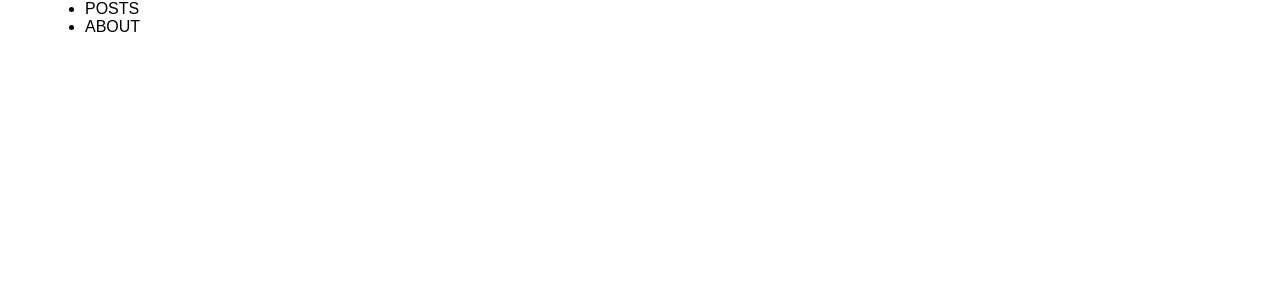
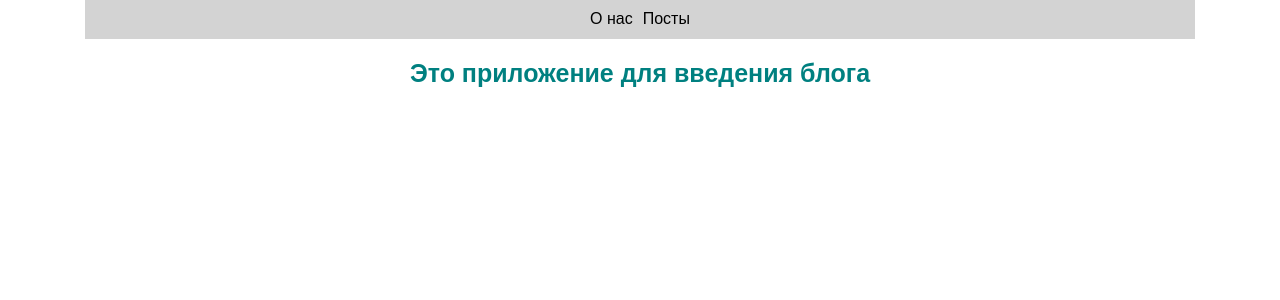
Before and after one commit to alpnstar/blog-platform, a React app: page / in a window 1280 px wide. Before the commit this address had no page. Shown: the top 300 px of the page. Built offline with nearby package versions, Linux system fonts and the light colour scheme.

Commit message:
react-router-added

```diff
--- a/src/App.jsx
+++ b/src/App.jsx
@@ -1,18 +1,21 @@
 import "./scss/style.scss";
 import React from "react";
-import {BrowserRouter, Route, Routes} from "react-router-dom";
+import {BrowserRouter, Navigate, Route, Routes} from "react-router-dom";
 import NavBar from "./components/UI/NavBar/NavBar";
 import About from "./pages/About";
 import Posts from "./pages/Posts";
+import Error from "./pages/Error";
 
 const App = () => {
     return (
         <div className='app'>
-            <NavBar/>
             <BrowserRouter>
+                <NavBar/>
                 <Routes>
-                    <Route path="/About" element={<About/>}/>
+                    <Route path="/" element={<About/>}/>
                     <Route path="/Posts" element={<Posts/>}/>
+                    <Route path="/Error" element={<Error/>}/>
+                    <Route path="/*" element={<Error/>}/>
                 </Routes>
             </BrowserRouter>
         </div>
--- a/src/components/UI/NavBar/NavBar.jsx
+++ b/src/components/UI/NavBar/NavBar.jsx
@@ -1,13 +1,13 @@
 import React from 'react';
-import './navBar.scss';
+import {Link} from "react-router-dom";
 
 const NavBar = () => {
     return (
         <div className='nav-bar'>
             <div className="nav-bar__wrapper">
                 <ul>
-                    <li>POSTS</li>
-                    <li>ABOUT</li>
+                    <li><Link to='/'>О нас</Link></li>
+                    <li><Link to='/Posts'>Посты</Link></li>
                 </ul>
             </div>
         </div>
--- a/src/components/UI/NavBar/navBar.scss
+++ b/src/components/UI/NavBar/navBar.scss
@@ -1,5 +1,21 @@
 .nav-bar {
+  background: lightgray;
+  padding: 10px 20px;
+
   &__wrapper {
-
+    ul {
+      display: flex;
+      justify-content: center;
+      gap: 10px;
+    }
+    li {
+      list-style: none;
+      border-bottom: 1px transparent solid;
+      &:hover {
+        cursor: pointer;
+        color: gray;
+        border-color: gray;
+      }
+    }
   }
 }
--- a/src/pages/About.jsx
+++ b/src/pages/About.jsx
@@ -2,8 +2,15 @@ import React from 'react';
 
 const About = () => {
     return (
-        <div>
-           <h1>ABOUT</h1>
+        <div
+            style={{
+                width: 'fit-content',
+                fontSize: '25px',
+                color: 'teal',
+                fontWeight: 'bold',
+                margin: '20px auto 0 auto'
+            }}>
+            <h1>Это приложение для введения блога</h1>
         </div>
     );
 };
--- /dev/null
+++ b/src/pages/Error.jsx
@@ -0,0 +1,16 @@
+import React from 'react';
+
+const Error = () => {
+    return (
+        <div style={{
+            width: 'fit-content',
+            fontSize: '60px',
+            color: 'teal',
+            fontWeight: 'bold',
+            margin:'20px auto 0 auto'}}>
+           <h1>Ошибка</h1>
+        </div>
+    );
+};
+
+export default Error;
--- a/src/scss/style.scss
+++ b/src/scss/style.scss
@@ -1,7 +1,8 @@
 @import "./mixins";
 @import "./vars";
-
+@import "../styles/reset.css";
 @import "../styles/fonts.css";
+@import "../components/UI/NavBar/navBar";
 
 body,
 html,
--- a/src/styles/reset.css
+++ b/src/styles/reset.css
@@ -26,13 +26,14 @@ a:active {
 a,
 a:link,
 a:visited {
-  /* color: inherit; */
+  color: inherit;
   text-decoration: none;
   /* display: inline-block; */
 }
 
 a:hover {
-  /* color: inherit; */
+  color: black;
+  color: inherit;
   text-decoration: none;
 }
 
```
Also changed, not shown: 1 other file (tests, documents, lock files or other folders).
